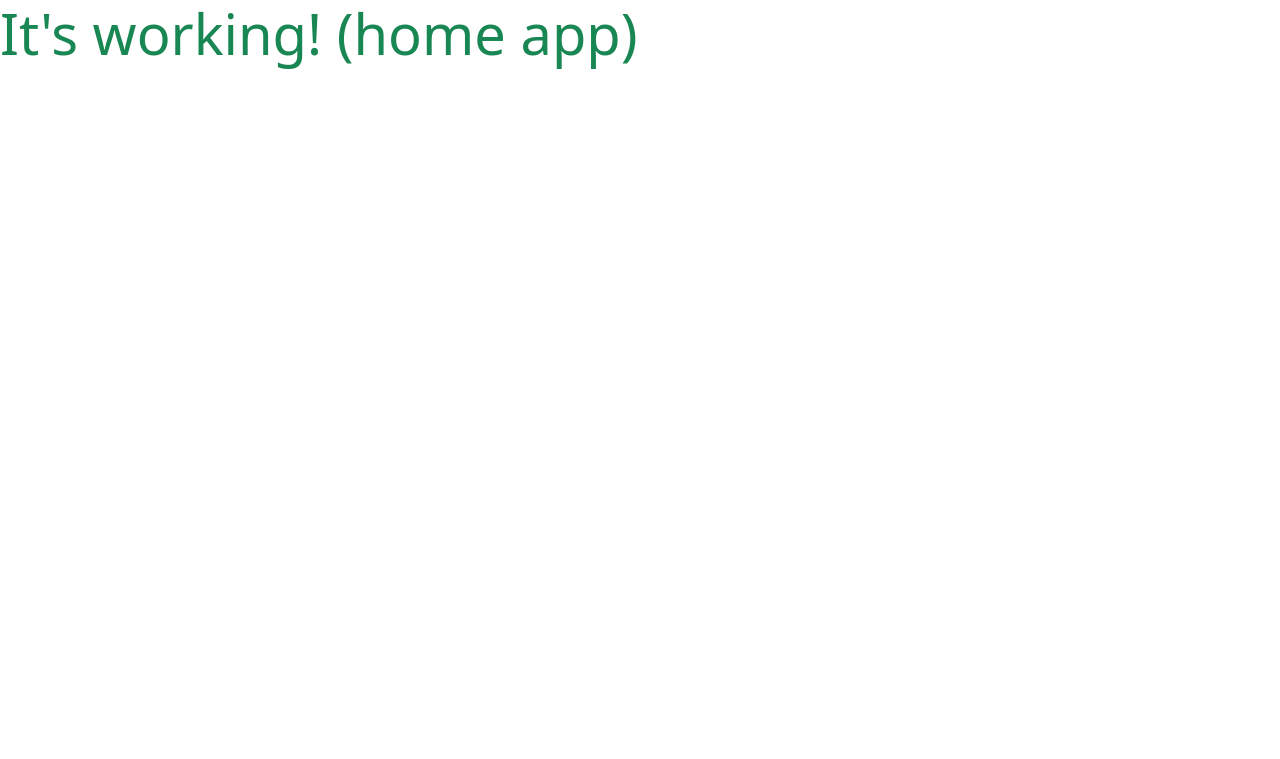
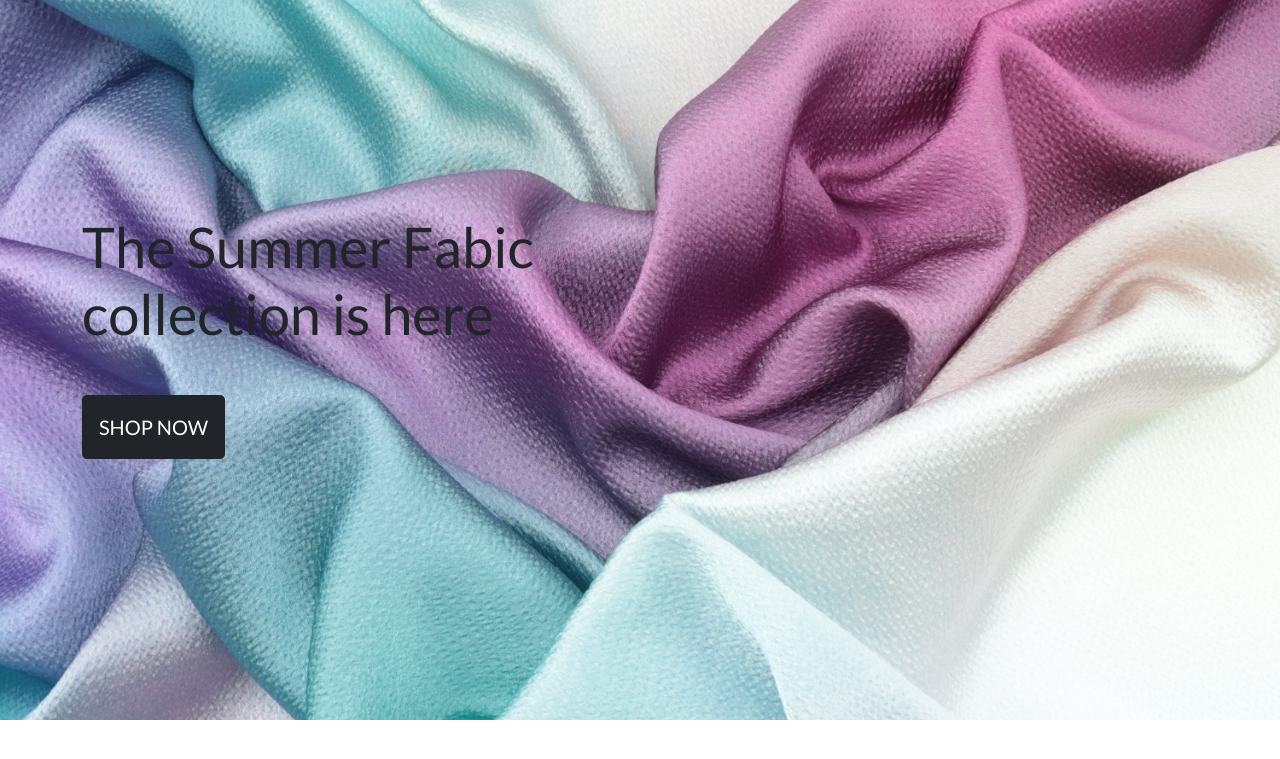
Before and after one commit to Deoh/ray_design, a Django app: template home/templates/home/index.html in a window 1280 px wide. Shown: the top 759 px of the page. Run offline with Django 4.2, Linux system fonts and the light colour scheme; the template is opened without the code that fills it, so the values that code supplies are empty; parts of the project's set-up code (start-up, migrations or seed data) failed here and were passed over; some libraries are stand-ins or nearby versions.

Commit message:
added homepage content

```diff
--- a/home/templates/home/index.html
+++ b/home/templates/home/index.html
@@ -2,5 +2,16 @@
 {% load static %}
 
 {% block content %}
-    <h1 class="display-4 text-success">It's working! (home app)</h1>
+    <div class="homepage-container">
+        <div class="container h-100">
+            <div class="row h-100">
+                <div class="col-7 col-md-6 my-auto">
+                    <h1 class="display-4 text-dark">The Summer Fabic collection is here</h1>
+                    <div class="my-5">
+                        <h4><a href="" class="ShopNowButton btn btn-dark btn-lg  text-uppercase py-3">Shop Now</a></h4>
+                    </div>
+                </div>
+            </div>
+        </div>
+    </div>
 {% endblock %}
--- a/ray_kay_design/settings.py
+++ b/ray_kay_design/settings.py
@@ -152,7 +152,7 @@ USE_TZ = True
 STATIC_URL = 'static/'
 STATICFILES_DIRS = [os.path.join(BASE_DIR, 'static'),]
 
-MEDIA_URL = 'media/'
+MEDIA_URL = '/media/'
 MEDIA_ROOT = os.path.join(BASE_DIR, 'media')
 
 # Default primary key field type
--- a/static/css/base.css
+++ b/static/css/base.css
@@ -0,0 +1,10 @@
+.homepage-container {
+    background: url('/media/homepage.jpg') no-repeat center center fixed;
+    background-size: cover;
+    /* height: calc(80vh - 164px); */
+    height: 90vh;
+    color: #555;
+    font-family: 'Lato';
+    background-color: grey;
+    font-family: 'Lato';
+}
--- a/templates/base.html
+++ b/templates/base.html
@@ -20,8 +20,10 @@
         rel="stylesheet"
         integrity="sha384-1BmE4kWBq78iYhFldvKuhfTAU6auU8tT94WrHftjDbrCEXSU1oBoqyl2QvZ6jIW3"
         crossorigin="anonymous" />
+        <!-- Google Font -->
+        <link rel="stylesheet" href="https://fonts.googleapis.com/css2?family=Lato&display=swap">
         <!-- base css -->
-      <link rel="stylesheet" href="{% static 'css/base.css' %}">
+        <link rel="stylesheet" href="{% static 'css/base.css' %}">
     {% endblock %}
 
     {% block extra_css %}
```
Also changed, not shown: media/homepage.jpg (added).
